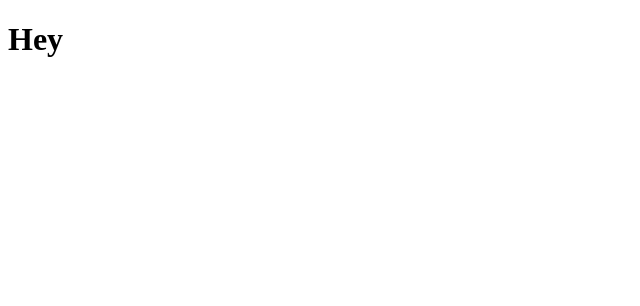
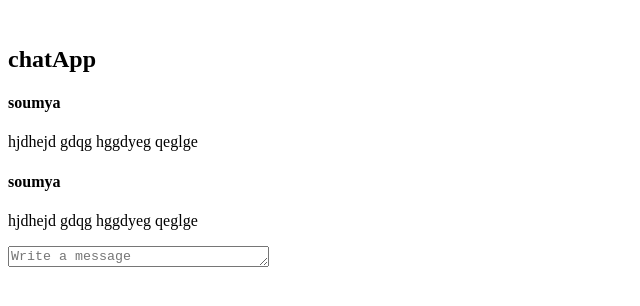
Before and after one commit to soumya813/chatApp, a website: page index.html in a window 1280 px wide. Shown: the whole page, without its empty margins (0-640 px from the left). Drawn offline with Linux system fonts and the light colour scheme.

Commit message:
Update index.html

```diff
--- a/index.html
+++ b/index.html
@@ -7,7 +7,26 @@
 </head>
 <body>
 
-    <h1>Hey</h1>
+    <section class="chat_section">
+        <div class="brand">
+            <img src="" alt="">
+            <h1>chatApp</h1>
+        </div>
+        <div class="message_area">
+            <div class="incoming message">
+                <h4>soumya</h4>
+                <p>hjdhejd gdqg hggdyeg qeglge</p>
+            </div>
+            <div class="outgoing message">
+                <h4>soumya</h4>
+                <p>hjdhejd gdqg hggdyeg qeglge</p>
+            </div>
+        </div>
+        <div>
+            <textarea id="textarea" cols="30" rows="1" placeholder="Write a message"></textarea>
+        </div>
+    </section>
+
     <script src="/public/client.js"></script>
 
 </body>
```
